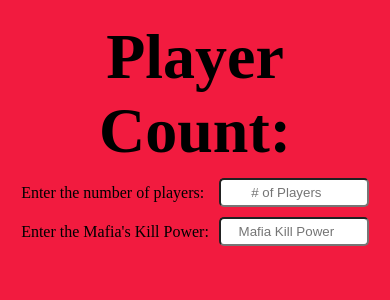
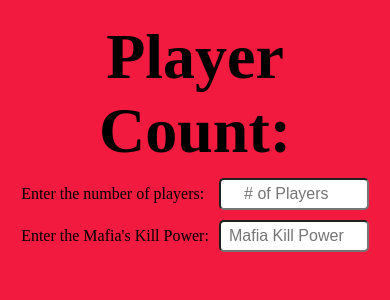
Before and after one commit to SirKillz/Mafia-React, a React (Vite) app: page / in a window 390 px wide. Both pictures are taken after a click on the button "ENJOY". Shown: the top 300 px of the page. Built offline with nearby package versions, Linux system fonts and the light colour scheme.

Commit message:
Updated font-size to prevent zoom on mobile

```diff
--- a/src/css/formControls.css
+++ b/src/css/formControls.css
@@ -20,6 +20,7 @@
     padding: 5px;
     text-align: center;
     border-radius: 5px;
+    font-size: 16px;
 }
 
 .player-row {
--- a/src/css/playerEntry.css
+++ b/src/css/playerEntry.css
@@ -21,6 +21,14 @@
     gap: 10px;
 }
 
+#player-count {
+    font-size: 16px;
+}
+
+#kill-power {
+    font-size: 16px;
+}
+
 .player-inputs {
     display: flex;
     flex-direction: column;
```
